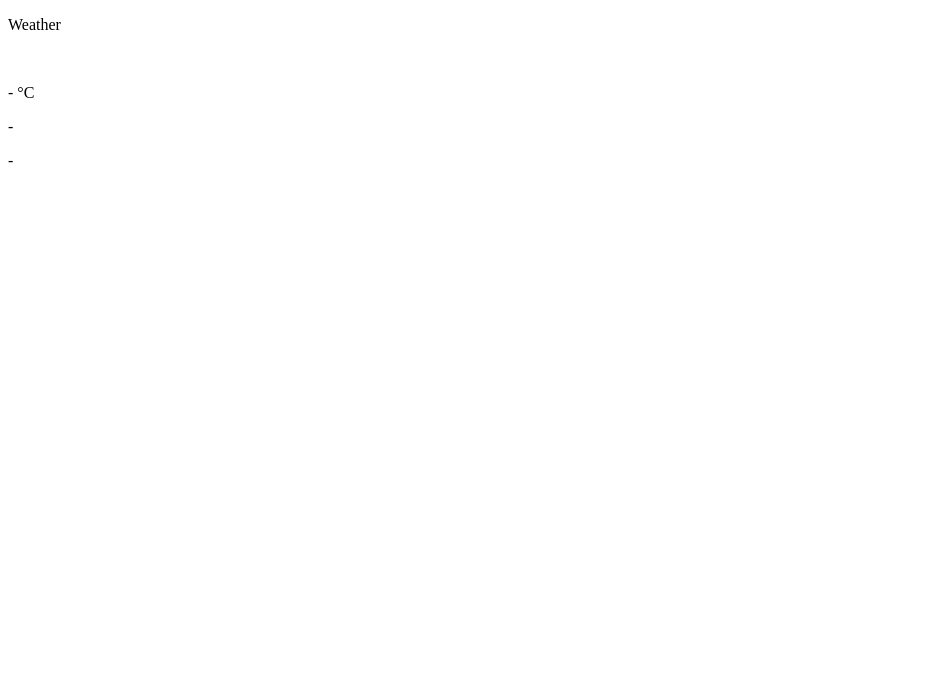
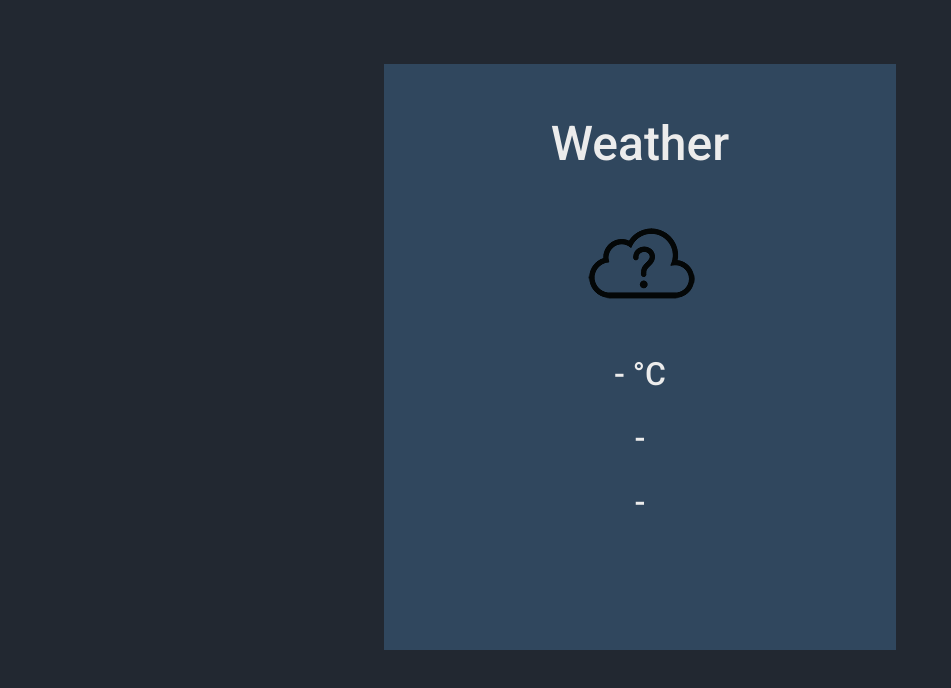
Before and after one commit to asahapde/WeatherApp, a plain HTML site: page index.html in a window 1280 px wide. Shown: the whole page, without its empty margins (0-951 px from the left). Drawn offline with Linux system fonts and the light colour scheme.

Commit message:
added css

```diff
--- a/app.js
+++ b/app.js
@@ -0,0 +1,31 @@
+// API Key: 6d44ffa2eea4d53b94bfce797e93ebb2
+
+
+// Elements
+const iconElement = document.querySelector(".weather-icon");
+const tempElement = document.querySelector(".temperature-value p");
+const descElement = document.querySelector(".temperature-description p");
+const locationElement = document.querySelector(".location p");
+const notificationElement = document.querySelector(".notification");
+
+
+// Data
+const KELVIN = 273;
+const key = "6d44ffa2eea4d53b94bfce797e93ebb2";
+
+if ('geolocation' in navigator){
+    navigator.geolocation.getCurrentPosition(setPosition, showError);
+}
+else {
+    notificationElement.innerHTML = "<p>No location</p>";
+}
+
+
+
+
+
+function getWeather(latitude,longitue){
+    let api = 'api.openweathermap.org/data/2.5/weather?lat=${latitude}&lon=${longitue}&appid=${key}';
+
+    console.log(api);
+}
--- a/index.html
+++ b/index.html
@@ -6,7 +6,8 @@
     <title>Weather App</title>
     <meta name="description" content="">
     <meta name="author" content="">
-    <link rel="stylesheet" href="">
+    <link rel="stylesheet" href="styles.css">
+    <link href="https://fonts.googleapis.com/css2?family=Roboto:wght@500&display=swap" rel="stylesheet">
 </head>
 
 <body>
@@ -14,7 +15,7 @@
         <div class="app-title"><p>Weather</p></div>
         <div class="notification"></div>
         <div class="weather-container">
-            <div class="weather-icon"><img src="" alt=""></div>
+            <div class="weather-icon"><img src="icons/unknown.png" alt=""></div>
             <div class="temperature-value"><p>- °<span>C</span></p></div>
             <div class="temperature-description"><p>-</p></div>
             <div class="location"><p>-</p></div>
@@ -24,6 +25,7 @@
 
 
     <!-- Embedded JavaScript go here -->
+    <script src="app.js"></script>
 </body>
 
 </html>
--- a/styles.css
+++ b/styles.css
@@ -0,0 +1,63 @@
+/*
+    black - #222831
+    blue - #30475e
+    orange - #f2a365
+    white - #ececec
+*/
+
+
+* {
+    margin: 0;
+    padding: 0;
+}
+
+html, body {
+    height: 100%;
+}
+
+body {
+    background: #222831;
+    font-family: 'Roboto', sans-serif;
+}
+
+
+.container {
+    background: #30475e;
+    text-align: center;
+    margin: 5% 30%;
+    height: 70%;
+    color: #ececec;
+    padding-top: 2%;
+}
+
+.weather-container{
+
+}
+
+.app-title {
+    font-size: 300%;
+    margin: 5%;
+}
+
+.weather-icon {
+    margin: 5%;
+}
+
+.temperature-value {
+    font-size: 200%;
+    margin: 5%;
+}
+
+.temperature-description{
+    font-size: 200%;
+    margin: 5%;
+}
+
+.location {
+    font-size: 200%;
+    margin: 5%;
+}
+
+.notification{
+    font-size: 200%;
+}
```
